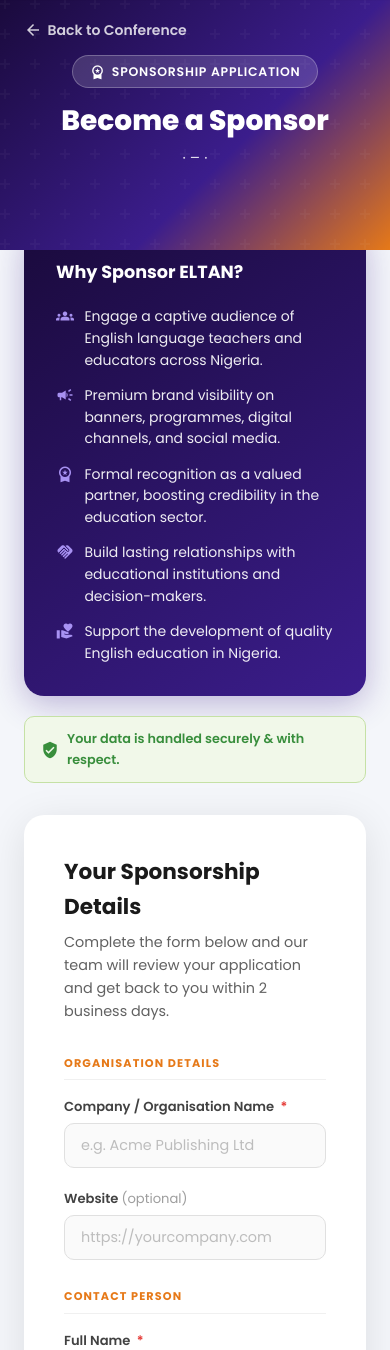
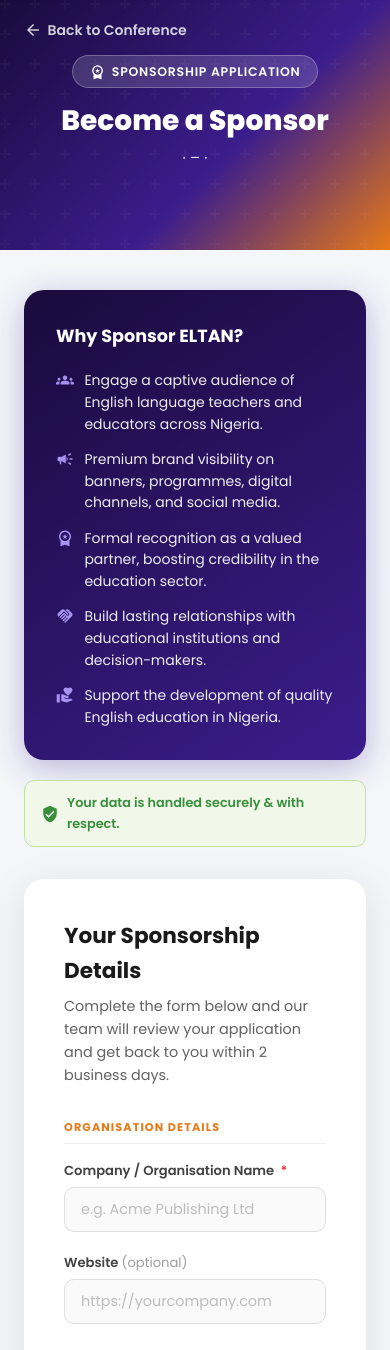
Before and after one commit to ojsys/eltan-main, a Django app: template membership/templates/membership/sponsor_form.html in a window 390 px wide. Shown: the part 105-1455 px from the top of the page. Run offline with Django 4.2, Linux system fonts and the light colour scheme; the template is opened without the code that fills it: values that come from a table or form of the project are taken from there, others are empty; data comes from the database, SQL or seed files in the repository; some libraries are stand-ins or nearby versions.

Commit message:
updated conference content design

```diff
--- a/membership/templates/membership/sponsor_form.html
+++ b/membership/templates/membership/sponsor_form.html
@@ -75,7 +75,7 @@
         /* ---- Main layout ---- */
         .spf-body {
             max-width: 1100px;
-            margin: -2.5rem auto 4rem;
+            margin: 3rem auto 4rem;
             padding: 0 1.5rem;
             display: grid;
             grid-template-columns: 1fr 380px;
@@ -83,7 +83,7 @@
             align-items: start;
         }
         @media (max-width: 900px) {
-            .spf-body { grid-template-columns: 1fr; margin-top: -1.5rem; }
+            .spf-body { grid-template-columns: 1fr; margin-top: 2.5rem; }
             .spf-sidebar { order: -1; }
         }
 
```
